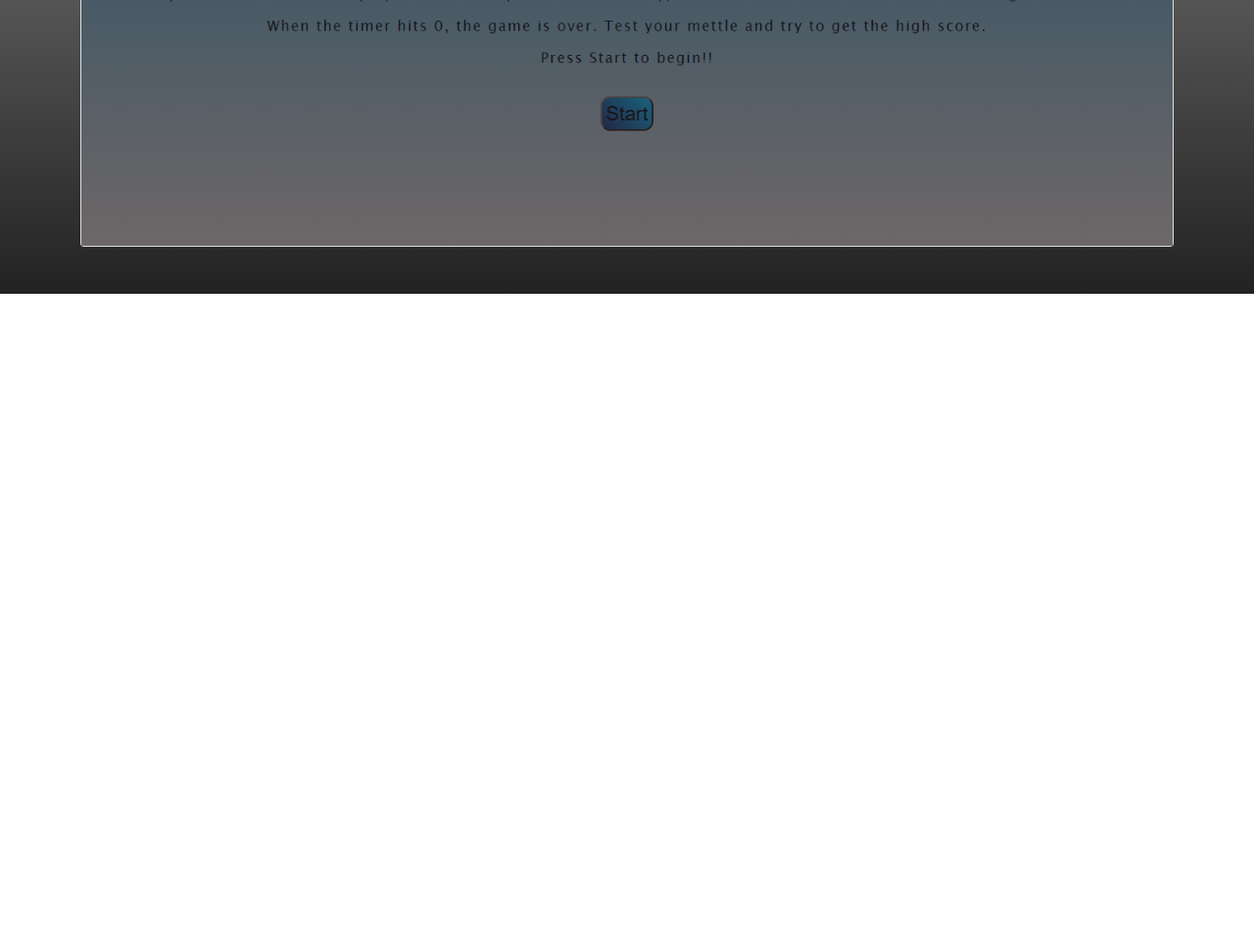
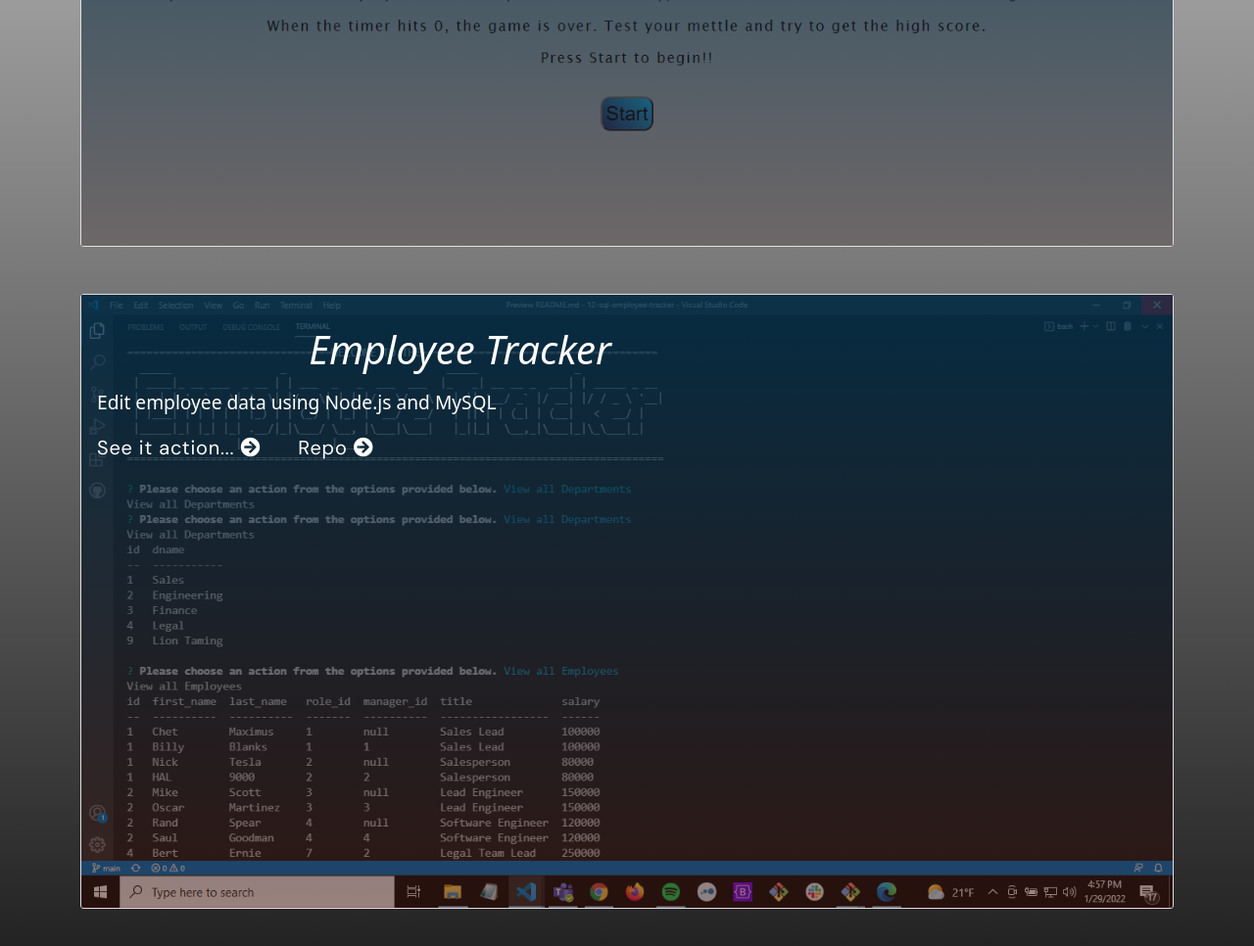
Before and after one commit to warrenhaskins1/Portfolio-Update, a plain HTML site: page index.html in a window 1280 px wide. Shown: the part 1557-2523 px from the top of the page at 98% size. Before the commit the page ends 1857 px from the top, so only its background shows below. Drawn offline with nearby package versions, Linux system fonts and the light colour scheme.

Commit message:
updated GH/Projects/Resume

```diff
--- a/index.html
+++ b/index.html
@@ -9,15 +9,11 @@
     <!-- Bootstrap CSS -->
     <!-- Bootstrap -->
 
-    <link href="https://cdn.jsdelivr.net/npm/bootstrap@5.1.3/dist/css/bootstrap.min.css" rel="stylesheet"
-      integrity="sha384-1BmE4kWBq78iYhFldvKuhfTAU6auU8tT94WrHftjDbrCEXSU1oBoqyl2QvZ6jIW3" crossorigin="anonymous">
+    <link href="https://cdn.jsdelivr.net/npm/bootstrap@5.1.3/dist/css/bootstrap.min.css" rel="stylesheet" integrity="sha384-1BmE4kWBq78iYhFldvKuhfTAU6auU8tT94WrHftjDbrCEXSU1oBoqyl2QvZ6jIW3" crossorigin="anonymous">
     <link rel="preconnect" href="https://fonts.googleapis.com">
     <link rel="preconnect" href="https://fonts.gstatic.com" crossorigin>
-    <link rel="stylesheet" href="https://pro.fontawesome.com/releases/v5.10.0/css/all.css"
-      integrity="sha384-AYmEC3Yw5cVb3ZcuHtOA93w35dYTsvhLPVnYs9eStHfGJvOvKxVfELGroGkvsg+p" crossorigin="anonymous" />
-    <link
-      href="https://fonts.googleapis.com/css2?family=DM+Sans:ital,wght@0,400;0,500;0,700;1,400;1,500;1,700&family=Roboto+Mono:ital@0;1&family=Roboto:wght@300;400;500;700&display=swap"
-      rel="stylesheet">
+    <link rel="stylesheet" href="https://pro.fontawesome.com/releases/v5.10.0/css/all.css" integrity="sha384-AYmEC3Yw5cVb3ZcuHtOA93w35dYTsvhLPVnYs9eStHfGJvOvKxVfELGroGkvsg+p" crossorigin="anonymous" />
+    <link href="https://fonts.googleapis.com/css2?family=DM+Sans:ital,wght@0,400;0,500;0,700;1,400;1,500;1,700&family=Roboto+Mono:ital@0;1&family=Roboto:wght@300;400;500;700&display=swap" rel="stylesheet">
     <link rel="preconnect" href="https://fonts.googleapis.com">
     <link rel="preconnect" href="https://fonts.gstatic.com" crossorigin>
     <link href="https://fonts.googleapis.com/css2?family=DM+Sans:ital,wght@0,400;0,500;0,700;1,400;1,500;1,700&family=Libre+Baskerville:wght@400;700&family=Roboto+Mono:ital@0;1&family=Roboto:wght@300;400;500;700&display=swap" rel="stylesheet">
@@ -41,7 +37,8 @@
                     <a class="p-2 link" href="mailto:haskinsDevs@gmail.com">haskinsDevs@gmail.com <i
                 class="far fa-envelope"></i></a>
                     <a class="p-2 link" href="tel:484-432-9118">484-432-9118 <i class="fas fa-phone-square-alt"></i></a>
-            <a class="p-2 link" href="./assets/images/Resume.pdf" target="_blank">Resume <i class="fas fa-project-diagram"></i></a>
+                    <a class="p-2 link" href="./assets/images/Resume.pdf" target="_blank">Resume <i
+                class="fas fa-project-diagram"></i></a>
                     <a class="p-2 link" href="https://www.linkedin.com/in/warren-haskins-a726b2222/" target="_blank">LinkedIn <i
                 class="fab fa-linkedin"></i></a>
                     <a class="p-2 link" href="https://github.com/warrenhaskins1">Github <i class="fab fa-github"></i></a>
@@ -55,9 +52,7 @@
             <img src="./assets/images/hero2.jpg" class="card-img-main" height="300px;" alt="...">
             <div class="col-md-6 px-0 card-img-overlay front">
                 <h1 class="display-4 fst-italic text-white m-3">Front-End UI/UX Development</h1>
-          <p class="lead m-3 text-white">Hi, I'm Warren, a UI/UX designer based out of SEPA. I enjoy creating tools and
-            layouts that help users
-            streamline their interface experiences.
+                <p class="lead m-3 text-white">Hi, I'm Warren, a UI/UX designer based out of SEPA. I enjoy creating tools and layouts that help users streamline their interface experiences.
                 </p>
                 <p class="lead mb-0"></p>
             </div>
@@ -70,7 +65,8 @@
                 </p>
                 <a class="lead m-3 text-white" href="https://warrenhaskins1.github.io/day-planner-05/" target="_blank">Deployed <i class="fas fa-arrow-circle-right"></i>
           </a>
-          <a class="lead m-3 text-white" href="https://github.com/warrenhaskins1/day-planner-05" target="_blank">Repo <i class="fas fa-arrow-circle-right"></i>
+                <a class="lead m-3 text-white" href="https://github.com/warrenhaskins1/day-planner-05" target="_blank">Repo <i
+              class="fas fa-arrow-circle-right"></i>
           </a>
 
             </div>
@@ -84,6 +80,18 @@
                 <a class="lead m-3 text-white" href="https://warrenhaskins1.github.io/JS-Code-Quiz-Challenge/" target="_blank">Deployed <i class="fas fa-arrow-circle-right"></i>
           </a>
                 <a class="lead m-3 text-white" href="https://github.com/warrenhaskins1/JS-Code-Quiz-Challenge" target="_blank">Repo <i class="fas fa-arrow-circle-right"></i>
+          </a>
+            </div>
+        </div>
+        <div class="card mb-5 img-gradient">
+          <img src="./assets/images/12EMPLOYEEScreenshot.png" class="card-img" height="100%" alt="...">
+          <div class="col-md-6 px-0 card-img-overlay front">
+              <h1 class="display-6 fst-italic text-white m-3 text-end">Employee Tracker</h1>
+              <p class="lead m-3 text-white">Edit employee data using Node.js and MySQL
+              </p>
+              <a class="lead m-3 text-white" href="https://drive.google.com/file/d/1cc9hNweRxOZvHj2CiyfNeKsnWFBJ7_Mv/view" target="_blank">See it action... <i class="fas fa-arrow-circle-right"></i>
+        </a>
+              <a class="lead m-3 text-white" href="https://github.com/warrenhaskins1/12-sql-employee-tracker" target="_blank">Repo <i class="fas fa-arrow-circle-right"></i>
         </a>
           </div>
       </div>
@@ -162,9 +170,7 @@
         </div>
 
 
-      <script src="https://cdn.jsdelivr.net/npm/bootstrap@5.1.3/dist/js/bootstrap.bundle.min.js"
-        integrity="sha384-ka7Sk0Gln4gmtz2MlQnikT1wXgYsOg+OMhuP+IlRH9sENBO0LRn5q+8nbTov4+1p"
-        crossorigin="anonymous"></script>
+        <script src="https://cdn.jsdelivr.net/npm/bootstrap@5.1.3/dist/js/bootstrap.bundle.min.js" integrity="sha384-ka7Sk0Gln4gmtz2MlQnikT1wXgYsOg+OMhuP+IlRH9sENBO0LRn5q+8nbTov4+1p" crossorigin="anonymous"></script>
 </body>
 
 </html>
```
Also changed, not shown: assets/images/12EMPLOYEEScreenshot.png (added), 1 other file. Lines whose indentation alone changed are shown as unchanged.
